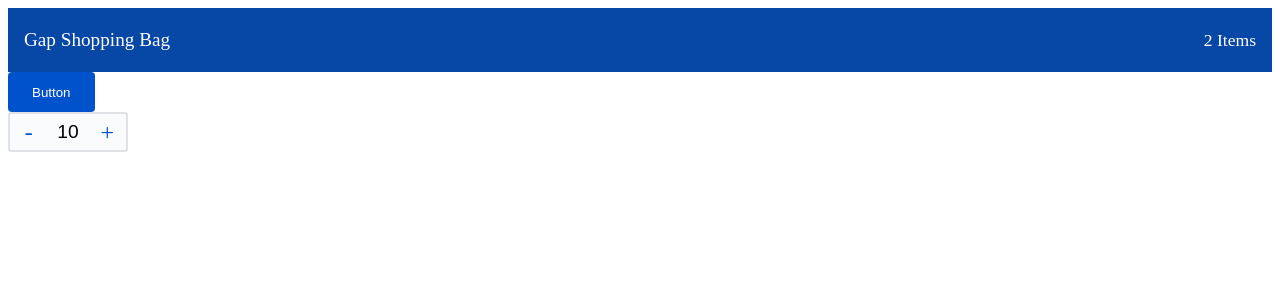
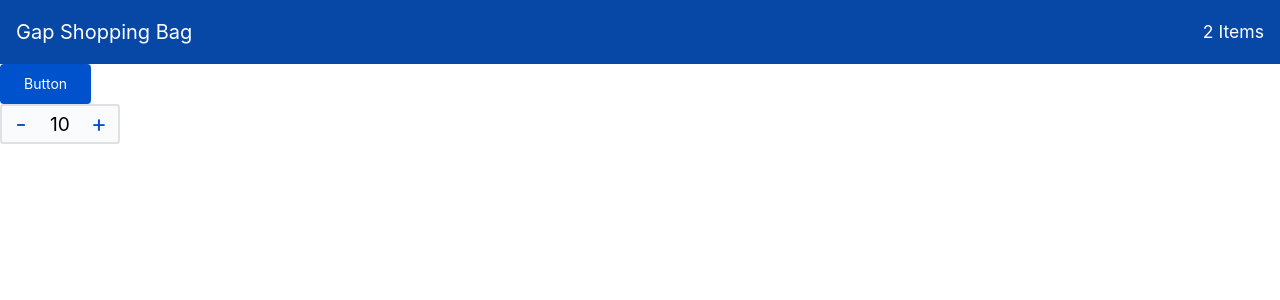
Before and after one commit to ShivaSaiKanathala/gap-shopping, a React (Create React App) app: page / in a window 1280 px wide. Shown: the top 300 px of the page. Built offline with nearby package versions, Linux system fonts and the light colour scheme.

Commit message:
Added global styles component, roboto font and css-normalize

```diff
--- /dev/null
+++ b/src/components/global-styles/global-styles.tsx
@@ -0,0 +1,26 @@
+import { createGlobalStyle } from "styled-components";
+import { normalize } from "styled-normalize";
+import "typeface-roboto";
+
+const GlobalStyles = createGlobalStyle`
+  ${normalize}
+
+  * {
+    box-sizing: border-box;
+    margin:0;
+    padding:0;
+  }
+
+  html, body, #root {
+    height: 100%;
+  }
+
+  body {
+    font-family: -apple-system, BlinkMacSystemFont, 'Roboto', sans-serif;
+    font-size: 14px;
+    background-color: #fff;
+    color: #404040;
+  }
+`;
+
+export default GlobalStyles;
--- /dev/null
+++ b/src/components/global-styles/index.ts
@@ -0,0 +1 @@
+export { default } from './global-styles'
--- a/src/components/header/header-components.tsx
+++ b/src/components/header/header-components.tsx
@@ -11,9 +11,10 @@
 `;
 
 export const Title = styled.div`
-  font-size: 1.2rem;
+  font-size: 1.25rem;
 `;
 
 export const Summary = styled.div`
   font-size: 1.1rem;
+  cursor: pointer;
 `;
--- a/src/components/index.ts
+++ b/src/components/index.ts
@@ -1,3 +1,5 @@
+export { default as GlobalStyles } from "./global-styles";
+
 export { default as Header } from "./header";
 export { default as Button } from "./button";
 export { default as QuantityInput } from "./quantity-input";
--- a/src/components/quantity-input/quantity-input-components.tsx
+++ b/src/components/quantity-input/quantity-input-components.tsx
@@ -7,10 +7,6 @@
   background-color: rgb(250, 251, 252);
   border: 2px solid rgb(223, 225, 230);
   border-radius: 4px;
-  box-sizing: border-box;
-  * {
-    box-sizing: border-box;
-  }
 `;
 
 export const Input = styled.input`
--- a/src/index.tsx
+++ b/src/index.tsx
@@ -1,9 +1,11 @@
 import React from "react";
 import ReactDOM from "react-dom";
+import { GlobalStyles } from "./components";
 import App from "./app";
 
 ReactDOM.render(
   <React.StrictMode>
+    <GlobalStyles />
     <App />
   </React.StrictMode>,
   document.getElementById("root")
```
